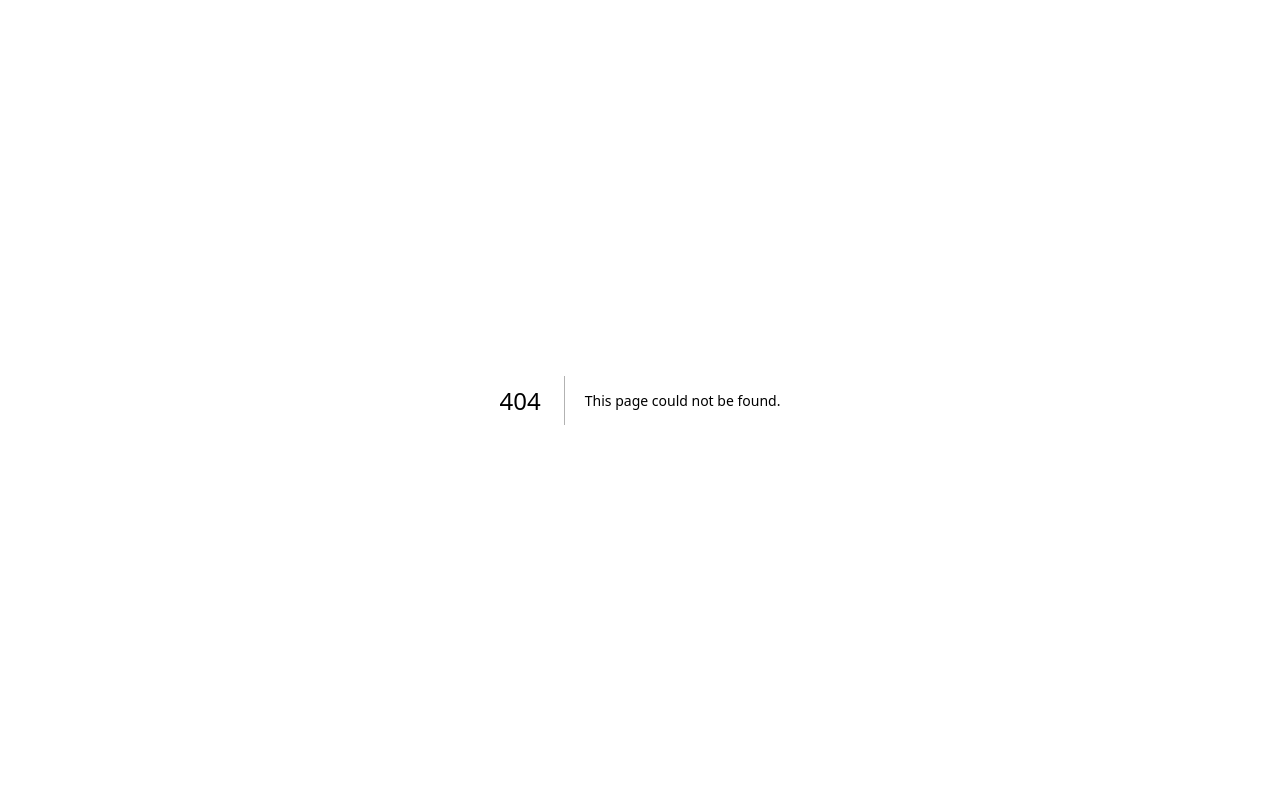
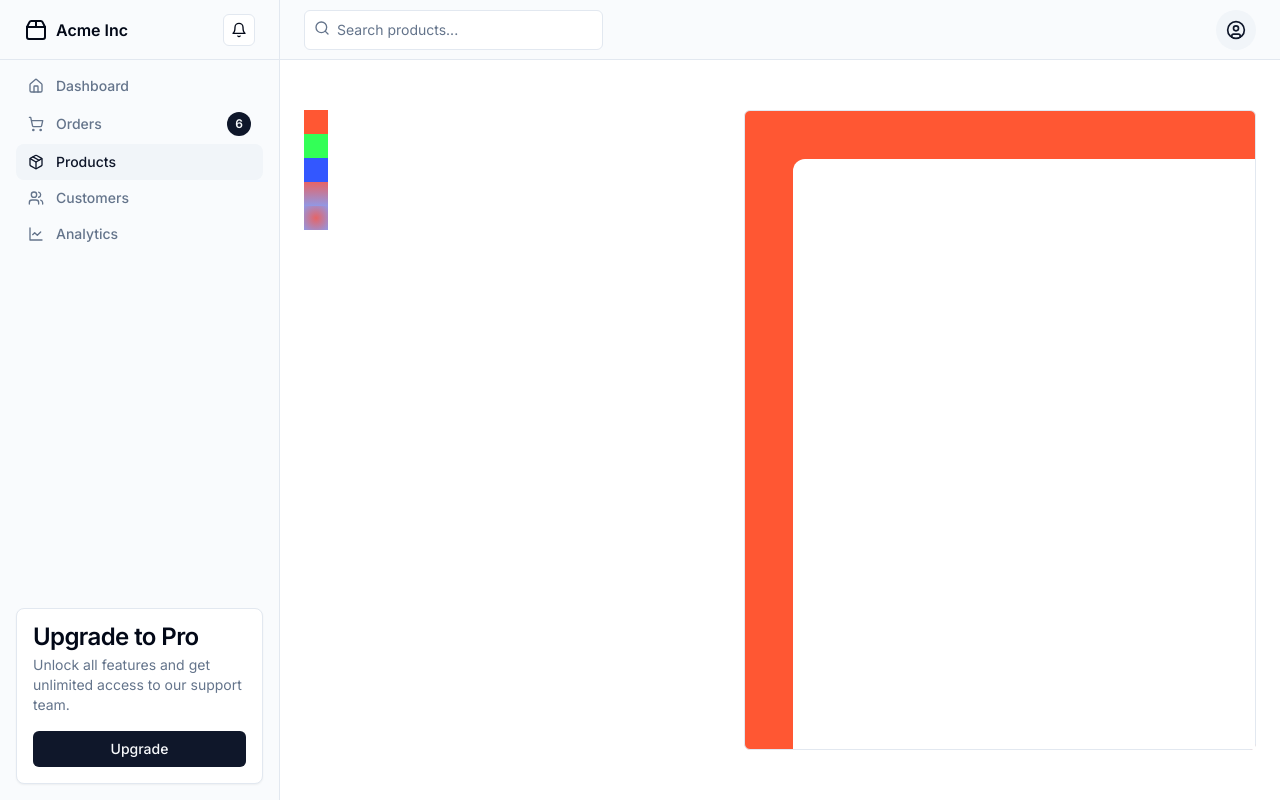
Before and after one commit to sahadat-sk/dashboard, a Next.js app: page /themes in a window 1280 px wide. Before the commit this address had no page. Built offline with nearby package versions, Linux system fonts and the light colour scheme.

Commit message:
add: themes page

```diff
--- a/src/app/layout.tsx
+++ b/src/app/layout.tsx
@@ -1,6 +1,8 @@
 import type { Metadata } from "next";
 import { Inter } from "next/font/google";
 import "./globals.css";
+import { SideNav } from "@/components/ui/navbar";
+import { NavBarMobile } from "@/components/ui/navbarMobile";
 
 const inter = Inter({ subsets: ["latin"] });
 
@@ -16,7 +18,17 @@ export default function RootLayout({
 }>) {
   return (
     <html lang="en">
-      <body className={inter.className}>{children}</body>
+      <body className={inter.className}>
+        <div className="grid min-h-screen w-full md:grid-cols-[220px_1fr] lg:grid-cols-[280px_1fr]">
+          <SideNav />
+          <div className="flex flex-col">
+            <NavBarMobile />
+            <main className="flex flex-1 flex-col gap-4 p-4 lg:gap-6 lg:p-6  justify-center">
+              {children}
+            </main>
+          </div>
+        </div>
+      </body>
     </html>
   );
 }
--- a/src/app/page.tsx
+++ b/src/app/page.tsx
@@ -1,16 +1,9 @@
 import { Chart } from "@/components/chart";
 import { ProfileSetup } from "@/components/profilesetup";
-import { Button } from "@/components/ui/button";
-import { SideNav } from "@/components/ui/navbar";
-import { NavBarMobile } from "@/components/ui/navbarMobile";
 
 export default function Dashboard() {
   return (
-    <div className="grid min-h-screen w-full md:grid-cols-[220px_1fr] lg:grid-cols-[280px_1fr]">
-      <SideNav />
-      <div className="flex flex-col">
-        <NavBarMobile />
-        <main className="flex flex-1 flex-col gap-4 p-4 lg:gap-6 lg:p-6">
+    <>
       <div className="flex items-center">
         <h1 className="text-lg font-semibold md:text-2xl">Inventory</h1>
       </div>
@@ -27,8 +20,6 @@ export default function Dashboard() {
           <Chart />
         </div>
       </div>
-        </main>
-      </div>
-    </div>
+    </>
   );
 }
--- /dev/null
+++ b/src/app/themes/layout.tsx
@@ -0,0 +1,7 @@
+export default function ThemesLayout({
+  children,
+}: {
+  children: React.ReactNode;
+}) {
+  return <section>{children}</section>;
+}
--- /dev/null
+++ b/src/app/themes/page.tsx
@@ -0,0 +1,41 @@
+"use client";
+
+import { cn } from "@/lib/utils";
+import { useState } from "react";
+
+const colors = [
+  "#FF5733",
+  "#33FF57",
+  "#3357FF",
+  "linear-gradient(#e66465, #9198e5)",
+  "radial-gradient(#e66465, #9198e5)",
+];
+
+export default function ThemesPage() {
+  const [selectedColor, setSelectedColor] = useState(colors[0]);
+  return (
+    <div className="flex justify-between">
+      <div>
+        {colors.map((color, index) => {
+          console.log(color);
+          return (
+            <div
+              className={cn("h-6 w-6")}
+              key={index}
+              style={{ background: color }}
+              onClick={() => {
+                setSelectedColor(color);
+              }}
+            ></div>
+          );
+        })}
+      </div>
+      <div
+        className="w-[40vw] h-[80vh] rounded-md transition relative border "
+        style={{ background: selectedColor }}
+      >
+        <div className="absolute top-12 right-0 bottom-0 left-12 bg-white rounded-ss-xl"></div>
+      </div>
+    </div>
+  );
+}
```
Lines whose indentation alone changed are shown as unchanged.
